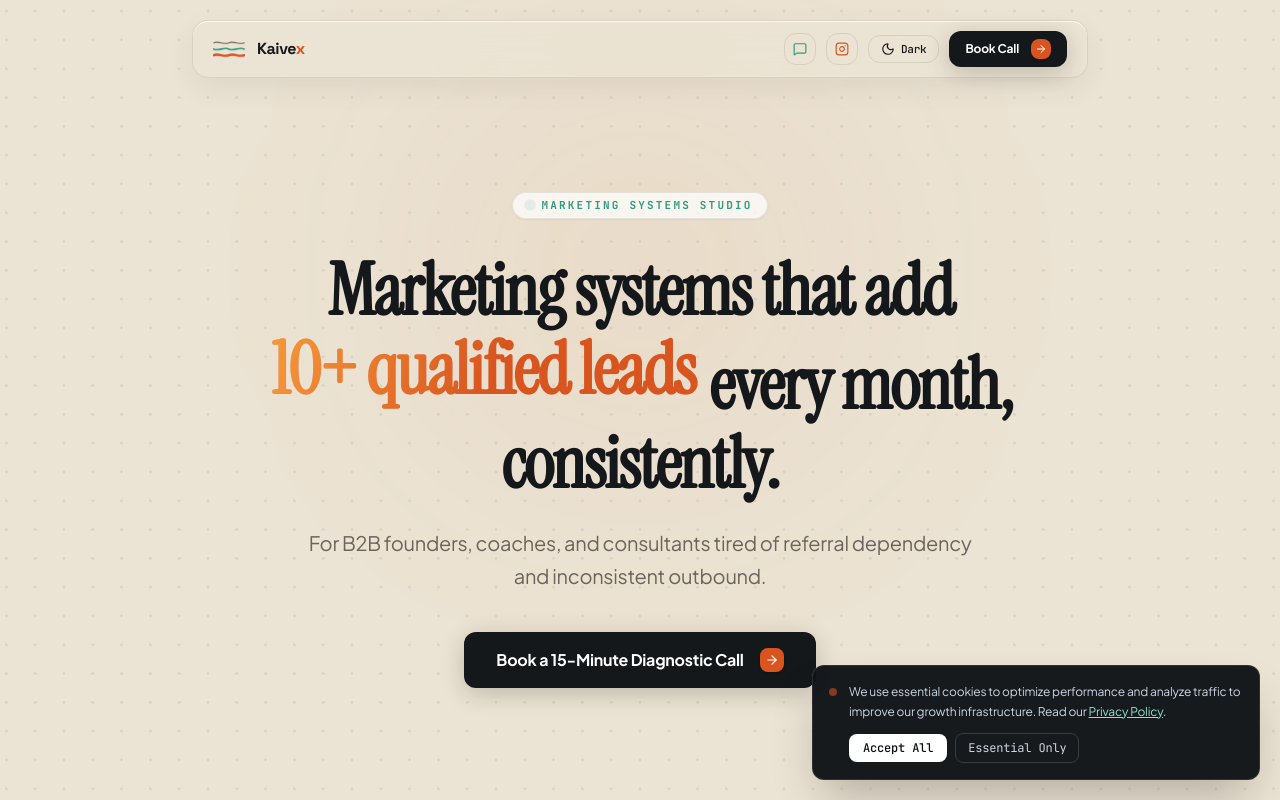
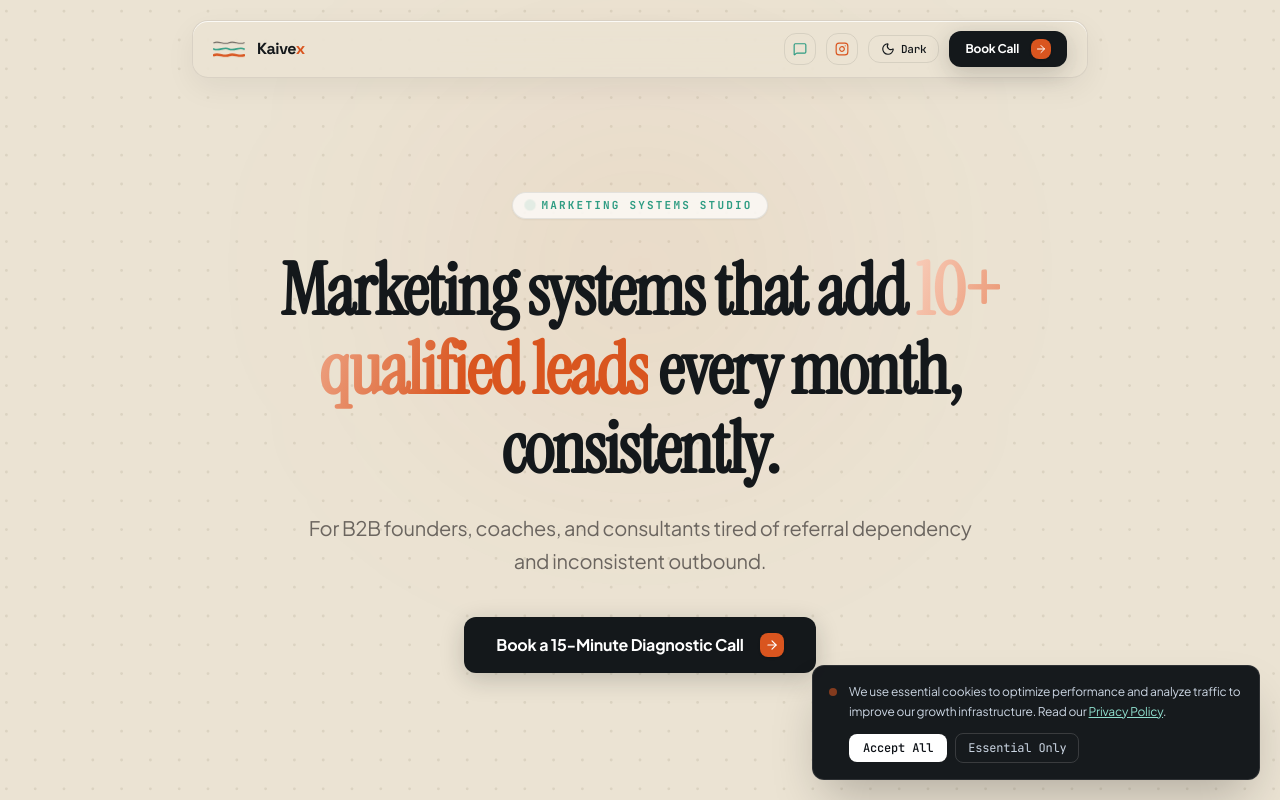
Before and after one commit to kaivexsystems/kaivexsystems, a Next.js app: page / in a window 1280 px wide. Shown: the top 800 px of the page. Built offline with nearby package versions, Linux system fonts and the light colour scheme; no server answers; a web font is replaced by a local one.

Commit message:
fix: resolve typographic baseline alignment for LuminousText in hero headline

```diff
--- a/app/page.tsx
+++ b/app/page.tsx
@@ -231,7 +231,6 @@ export default function KaivexLandingPage() {
             <LuminousText
               text="10+ qualified leads"
               theme={theme}
-              className="px-1"
             />{' '}
             every month, consistently.
           </h1>
--- a/components/ui/luminous-text.tsx
+++ b/components/ui/luminous-text.tsx
@@ -13,38 +13,31 @@ interface LuminousTextProps {
  * Replicates Screen Recording "Light in Motion.mp4" (Continuous Luminous Typography):
  * A smooth, uninterrupted light reflection wave glides continuously across the text
  * from left to right, creating a luminous metallic sheen with zero stutter.
+ *
+ * Implemented using pure inline font inheritance with CSS background-clip: text.
+ * This guarantees 100% pixel-perfect typographic baseline alignment with surrounding text,
+ * preventing any vertical drop or misalignment.
  */
 export function LuminousText({ text, theme = 'light', className = '' }: LuminousTextProps) {
   const isLight = theme === 'light';
 
-  // Base colors and luminous reflection gradients
+  // Base brand colors and metallic luminous sheen highlights
   const baseColor = isLight ? '#D9551F' : '#FF7A47';
-  const shimmerColor = isLight ? '#FFFFFF' : '#FFF1E8';
+  const shimmerColor = isLight ? '#FFE7DB' : '#FFF6F0';
 
   return (
     <span
-      className={`relative inline-block font-inherit overflow-hidden select-none ${className}`}
+      className={`inline font-inherit select-none animate-luminous-sweep ${className}`}
       style={{
-        color: baseColor,
+        backgroundImage: `linear-gradient(110deg, ${baseColor} 20%, ${shimmerColor} 48%, ${baseColor} 76%)`,
+        backgroundSize: '250% 100%',
+        WebkitBackgroundClip: 'text',
+        WebkitTextFillColor: 'transparent',
+        display: 'inline',
+        verticalAlign: 'baseline',
       }}
     >
-      {/* Base text */}
-      <span className="relative z-10">{text}</span>
-
-      {/* The Continuous Luminous Sheen Layer */}
-      <span
-        aria-hidden="true"
-        className="absolute inset-0 z-20 pointer-events-none select-none bg-clip-text text-transparent animate-luminous-sweep"
-        style={{
-          backgroundImage: `linear-gradient(110deg, transparent 20%, ${shimmerColor} 48%, transparent 75%)`,
-          backgroundSize: '250% 100%',
-          WebkitBackgroundClip: 'text',
-          WebkitTextFillColor: 'transparent',
-          mixBlendMode: isLight ? 'overlay' : 'screen',
-        }}
-      >
-        {text}
-      </span>
+      {text}
     </span>
   );
 }
```
